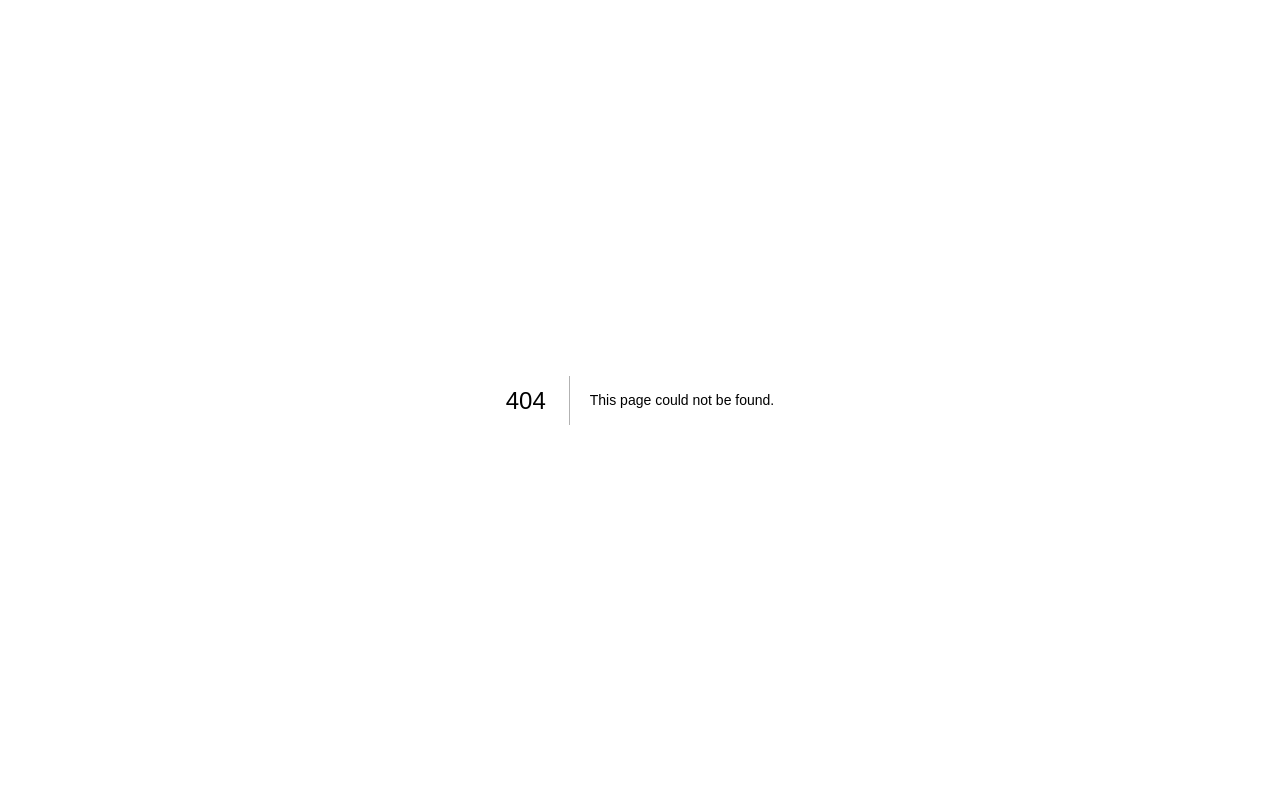
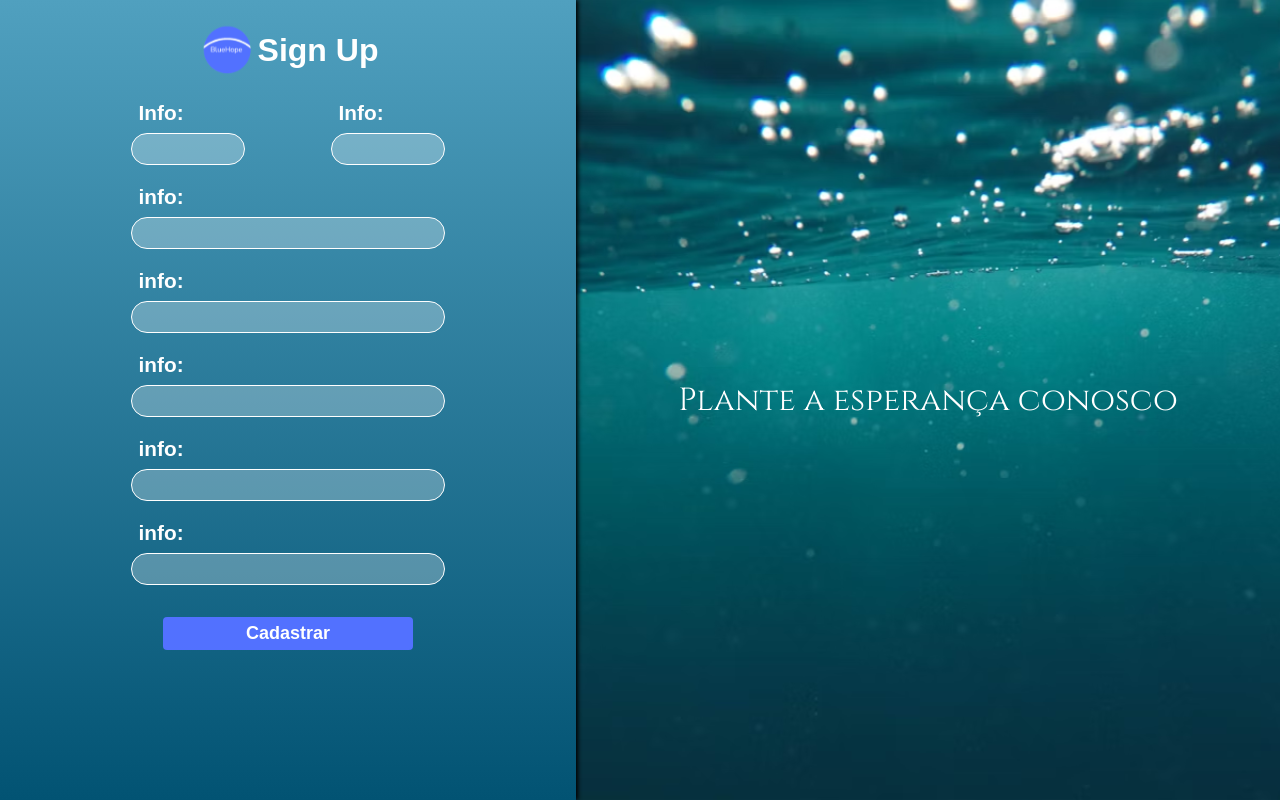
Before and after one commit to NatanJRL/BlueHope-Frontend, a Next.js app: page /signUp in a window 1280 px wide. Before the commit this address had no page. Built offline with nearby package versions, Linux system fonts and the light colour scheme.

Commit message:
feat: signUp page

```diff
--- a/src/app/(pages)/home/page.tsx
+++ b/src/app/(pages)/home/page.tsx
@@ -19,7 +19,7 @@ const Home = () => {
           <div className={styles.buttonGrid}>
             <Button
               onClick={() => {
-                console.log("FUNCIONOU");
+                router.push("/signUp");
               }}
               text="Criar conta"
             ></Button>
--- a/src/app/(pages)/login/page.tsx
+++ b/src/app/(pages)/login/page.tsx
@@ -51,7 +51,7 @@ const Login = () => {
             text='Entrar'
         />
 
-        <p className={styles.signupClickText}>Não tem cadastro? Faça já o seu! <Link className={styles.signupLink} href={"*"}>Clique aqui.</Link></p>
+        <p className={styles.signupClickText}>Não tem cadastro? Faça já o seu! <Link className={styles.signupLink} href={"/signUp"}>Clique aqui.</Link></p>
 
 
     </main>
--- a/src/app/(pages)/page.tsx
+++ /dev/null
@@ -1,3 +0,0 @@
-import Home from "./home/page";
-
-export default Home;
--- /dev/null
+++ b/src/app/(pages)/signUp/page.tsx
@@ -0,0 +1,115 @@
+'use client'
+import React from 'react'
+import Button from '@/app/components/Button'
+import Input from '@/app/components/Input'
+import styles from "./styles.module.css"
+import Link from 'next/link'
+import Image from 'next/image'
+
+const SignIn = () => {
+  return (
+    <main className={styles.signUpContainer}>
+
+            <div className={styles.leftSideGroup}>
+
+                <div className={styles.leftSideContainer}>
+
+                    <div className={styles.headerSignUp}>
+                        <Link href={"/home"}>
+                            <Image src={"/BlueHope-Logo.svg"}
+                                width={60}
+                                height={60}
+                                id='logo'
+                                className={styles.logo}
+                                alt='Logo da BlueHope'
+                            />
+                        </Link>
+                        <h1>Sign Up</h1>
+                    </div>
+
+                    <div className={styles.formSignUp}>
+                        <div className={styles.halfInputGroup}>
+
+                            <div className={styles.inputLabelGroup}>
+                                <label htmlFor="text">Info:</label>
+                                <input type="text" />
+                            </div>
+
+                            <div className={styles.inputLabelGroup}>
+                                <label htmlFor="text">Info:</label>
+                                <input type="text" name="" id="" />
+                            </div>
+
+                        </div>
+
+                        <Input
+                            label='info:'
+                            name='info'
+                            id='info'
+                            onChange={() => {}}
+                            type='text'
+                            value={""}
+                        />
+
+                        <Input
+                            label='info:'
+                            name='info'
+                            id='info'
+                            onChange={() => {}}
+                            type='text'
+                            value={""}
+                        />
+
+                        <Input
+                            label='info:'
+                            name='info'
+                            id='info'
+                            onChange={() => {}}
+                            type='text'
+                            value={""}
+                        />
+
+                        <Input
+                            label='info:'
+                            name='info'
+                            id='info'
+                            onChange={() => {}}
+                            type='text'
+                            value={""}
+                        />
+
+                        <Input
+                            label='info:'
+                            name='info'
+                            id='info'
+                            onChange={() => {}}
+                            type='text'
+                            value={""}
+                        />
+
+
+                        <div className={styles.signUpButton}>
+                            <Button
+                                onClick={() => {}}
+                                id='signInButton'
+                                text='Cadastrar'
+                                variant='secondary'
+                            />
+                        </div>
+
+
+
+                    </div>
+                </div>
+
+            </div>
+
+
+        <div className={styles.rightSideGroup}>
+            <h1>Plante a esperança conosco</h1>
+        </div>
+    </main>
+  )
+}
+
+export default SignIn
--- /dev/null
+++ b/src/app/(pages)/signUp/styles.module.css
@@ -0,0 +1,113 @@
+@import url('https://fonts.googleapis.com/css2?family=Cinzel:wght@400..900&family=Roboto+Mono:ital,wght@0,100..700;1,100..700&display=swap');
+
+.signUpContainer{
+    display: flex;
+    justify-content: space-between;
+}
+
+
+.leftSideGroup{
+    background: linear-gradient(180deg, rgba(80,160,191,1) 0%, rgba(2,83,115,1) 100%);
+    width: 45%;
+    filter: drop-shadow(2px 0px 2px black);
+}
+
+
+.rightSideGroup {
+    background-image: image-set('/oceanBg.svg');
+    background-size: cover;
+    background-repeat: no-repeat;
+    height: 100vh;
+    width: 55%;
+    display: flex;
+    align-items: center;
+    justify-content: center;
+}
+
+.rightSideGroup h1{
+    color: white;
+    font-family: Cinzel;
+    width: 80%;
+    font-weight: lighter;
+    text-align: center;
+}
+
+
+
+.leftSideContainer{
+    display: flex;
+    flex-direction: column;
+    align-items: center;
+    justify-content: center;
+}
+
+.headerSignUp{
+    display: flex;
+    align-items: center;
+}
+
+
+.formSignUp{
+    display: flex;
+    flex-direction: column;
+    justify-content: center;
+    align-self: center;
+}
+
+.leftSideContainer h1{
+    color: white;
+    margin-top: 2rem;
+    margin-bottom: 2rem;
+    font-weight: bolder;
+}
+
+.signUpButton{
+    margin-top: 2rem;
+    margin-bottom: 5rem;
+    align-self: center;
+}
+
+
+.halfInputGroup{
+    display: flex;
+    justify-content: space-between;
+}
+
+.inputLabelGroup{
+    display: flex;
+    flex-direction: column;
+
+}
+
+.inputLabelGroup input{
+    width: 100px;
+    margin-top: 0.5rem;
+    border: solid white 1px;
+    background-color: rgb(255, 255, 255, .27);
+    border-radius: 20px;
+    height: 3.7vh;
+    padding-left: 1vw;
+    min-height: 30px;
+}
+
+.inputLabelGroup label{
+    margin-left: 0.5rem;
+    color: white;
+    font-weight: 550;
+    font-size: 1.3rem;
+}
+
+
+
+
+@media (max-width: 700px) {
+    .rightSideGroup{
+        display: none;
+    }
+
+
+    .leftSideGroup{
+        width: 100%;
+        height: 100vh;
+    }
+}
--- a/src/app/components/Input/styles.module.css
+++ b/src/app/components/Input/styles.module.css
@@ -15,9 +15,9 @@
 .inputStyle{
     width: 50vw;
     min-width: 200px;
-    max-width: 400px;
+    max-width: 300px;
+    min-height: 30px;
     margin-top: 0.5rem;
-    border: white solid 2px;
     border: solid white 1px;
     background-color: rgb(255, 255, 255, .27);
     border-radius: 20px;
```
Also changed, not shown: public/oceanBg.svg (added).
